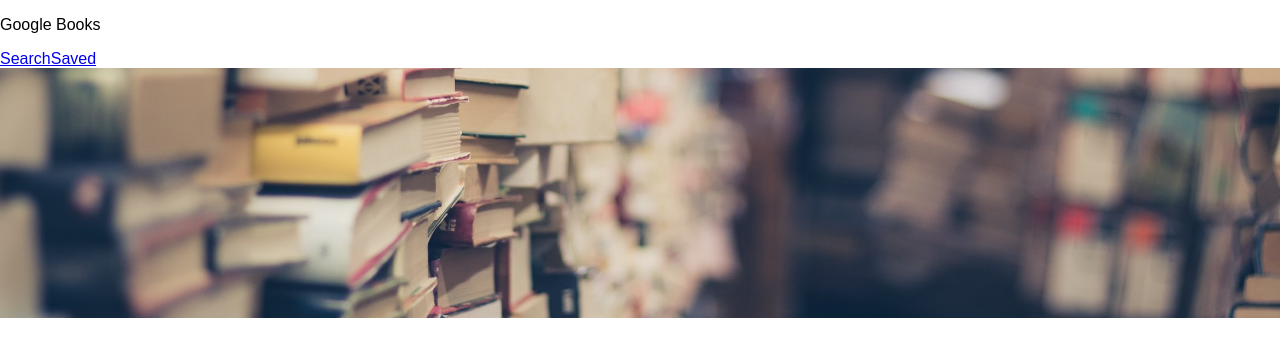
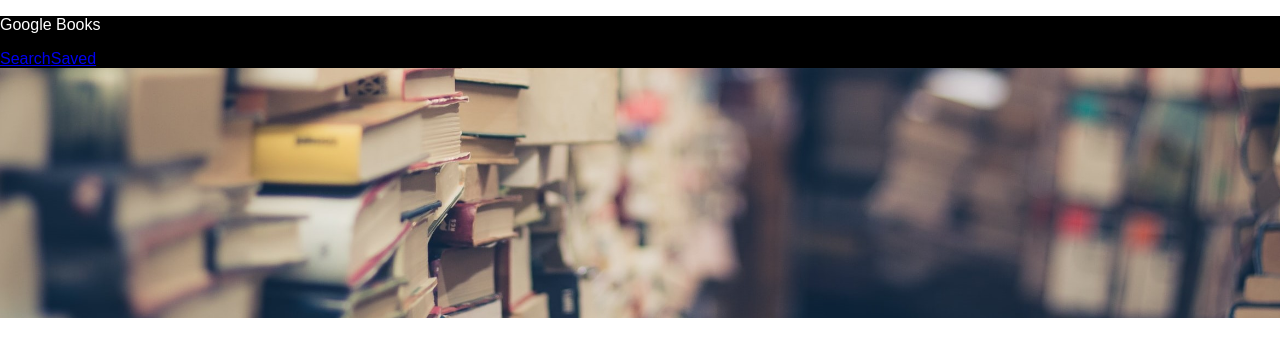
Before and after one commit to bferriman/google-books, a React (Create React App) app in the folder client/: page /saved in a window 1280 px wide. Shown: the top 356 px of the page. Built offline with nearby package versions, Linux system fonts and the light colour scheme.

Commit message:
switched from id to class

```diff
--- a/client/src/App.css
+++ b/client/src/App.css
@@ -1,4 +1,9 @@
-#banner {
+.navbar {
+  background-color: black;
+  color: white;
+}
+
+.banner {
   height: 250px;
   background-image:url("/images/book-banner.jpg");
   background-size:cover;
--- a/client/src/components/Banner/Banner.js
+++ b/client/src/components/Banner/Banner.js
@@ -3,7 +3,7 @@ import React from "react";
 function Banner() {
 
   return (
-    <div id="banner">
+    <div className="banner">
       {/* <img className="banner" src="/images/book-banner.jpg" alt="stacks of books"></img> */}
     </div>
   );
```
